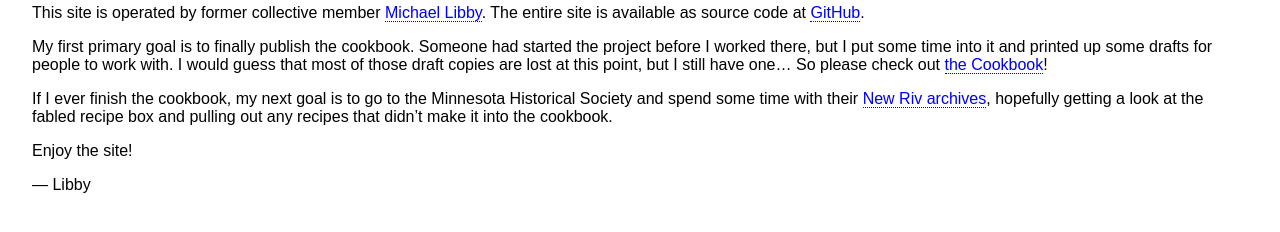
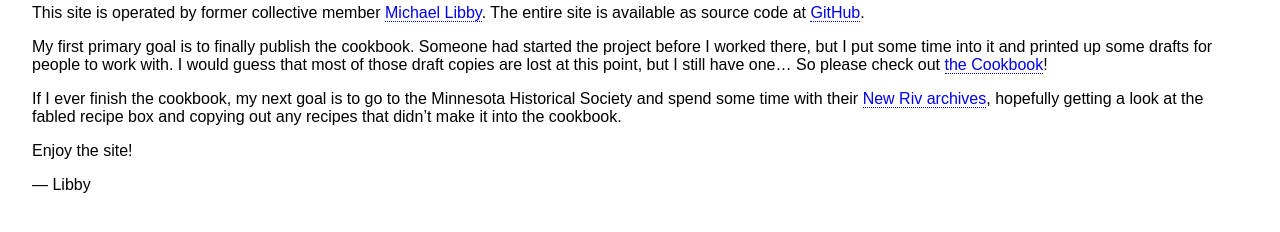
Before and after one commit to mlibby/newriversidecafe.com, a Jekyll site: the page built from index.markdown, in a window 1280 px wide. Shown: the part 274-506 px from the top of the page. Built offline with Jekyll 4.4.1, drawn with Linux system fonts in a browser that asks for light colours.

Commit message:
home page copy edit

```diff
--- a/docs/feed.xml
+++ b/docs/feed.xml
@@ -1,4 +1,4 @@
-<?xml version="1.0" encoding="utf-8"?><feed xmlns="http://www.w3.org/2005/Atom" ><generator uri="https://jekyllrb.com/" version="4.2.0">Jekyll</generator><link href="/feed.xml" rel="self" type="application/atom+xml" /><link href="/" rel="alternate" type="text/html" /><updated>2021-03-22T22:36:56-05:00</updated><id>/feed.xml</id><title type="html">New Riverside Cafe</title><subtitle>Site to archive information about the New Riverside Cafe,  especially recipes and the cookbook.</subtitle><entry><title type="html">Welcome to Jekyll!</title><link href="/jekyll/update/2021/03/22/welcome-to-jekyll.html" rel="alternate" type="text/html" title="Welcome to Jekyll!" /><published>2021-03-22T15:14:21-05:00</published><updated>2021-03-22T15:14:21-05:00</updated><id>/jekyll/update/2021/03/22/welcome-to-jekyll</id><content type="html" xml:base="/jekyll/update/2021/03/22/welcome-to-jekyll.html">&lt;p&gt;You’ll find this post in your &lt;code class=&quot;language-plaintext highlighter-rouge&quot;&gt;_posts&lt;/code&gt; directory. Go ahead and edit it and re-build the site to see your changes. You can rebuild the site in many different ways, but the most common way is to run &lt;code class=&quot;language-plaintext highlighter-rouge&quot;&gt;jekyll serve&lt;/code&gt;, which launches a web server and auto-regenerates your site when a file is updated.&lt;/p&gt;
+<?xml version="1.0" encoding="utf-8"?><feed xmlns="http://www.w3.org/2005/Atom" ><generator uri="https://jekyllrb.com/" version="4.2.0">Jekyll</generator><link href="/feed.xml" rel="self" type="application/atom+xml" /><link href="/" rel="alternate" type="text/html" /><updated>2021-03-22T22:40:23-05:00</updated><id>/feed.xml</id><title type="html">New Riverside Cafe</title><subtitle>Site to archive information about the New Riverside Cafe,  especially recipes and the cookbook.</subtitle><entry><title type="html">Welcome to Jekyll!</title><link href="/jekyll/update/2021/03/22/welcome-to-jekyll.html" rel="alternate" type="text/html" title="Welcome to Jekyll!" /><published>2021-03-22T15:14:21-05:00</published><updated>2021-03-22T15:14:21-05:00</updated><id>/jekyll/update/2021/03/22/welcome-to-jekyll</id><content type="html" xml:base="/jekyll/update/2021/03/22/welcome-to-jekyll.html">&lt;p&gt;You’ll find this post in your &lt;code class=&quot;language-plaintext highlighter-rouge&quot;&gt;_posts&lt;/code&gt; directory. Go ahead and edit it and re-build the site to see your changes. You can rebuild the site in many different ways, but the most common way is to run &lt;code class=&quot;language-plaintext highlighter-rouge&quot;&gt;jekyll serve&lt;/code&gt;, which launches a web server and auto-regenerates your site when a file is updated.&lt;/p&gt;
 
 &lt;p&gt;Jekyll requires blog post files to be named according to the following format:&lt;/p&gt;
 
--- a/docs/index.html
+++ b/docs/index.html
@@ -35,7 +35,7 @@
 
 <p>If I ever finish the cookbook, my next goal is to go to the Minnesota Historical Society and spend some
 time with their <a href="http://www2.mnhs.org/library/findaids/00523.xml?return=q%3Dnew%2520riverside%2520cafe">New Riv archives</a>, hopefully getting a look at the fabled
-recipe box and pulling out any recipes that didn’t make it into the cookbook.</p>
+recipe box and copying out any recipes that didn’t make it into the cookbook.</p>
 
 <p>Enjoy the site!</p>
 
--- a/index.markdown
+++ b/index.markdown
@@ -16,7 +16,7 @@
 
 If I ever finish the cookbook, my next goal is to go to the Minnesota Historical Society and spend some
 time with their <a href="http://www2.mnhs.org/library/findaids/00523.xml?return=q%3Dnew%2520riverside%2520cafe">New Riv archives</a>, hopefully getting a look at the fabled
-recipe box and pulling out any recipes that didn't make it into the cookbook.
+recipe box and copying out any recipes that didn't make it into the cookbook.
 
 Enjoy the site!
 
```
